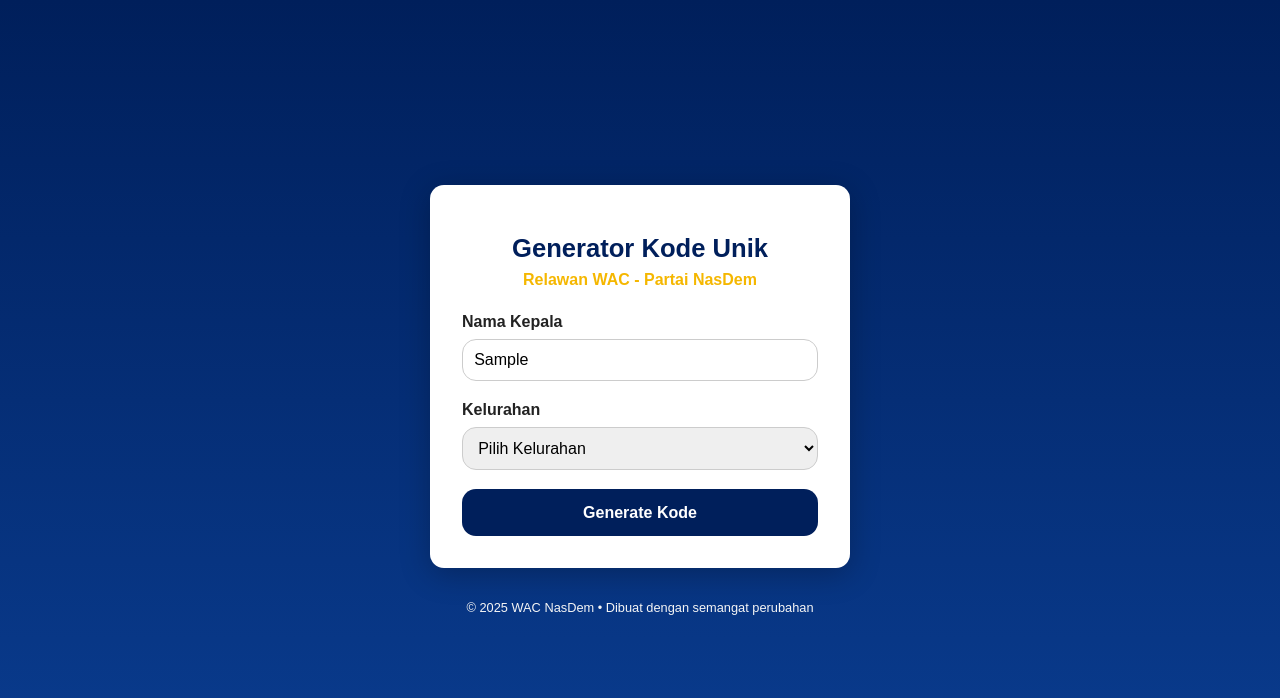
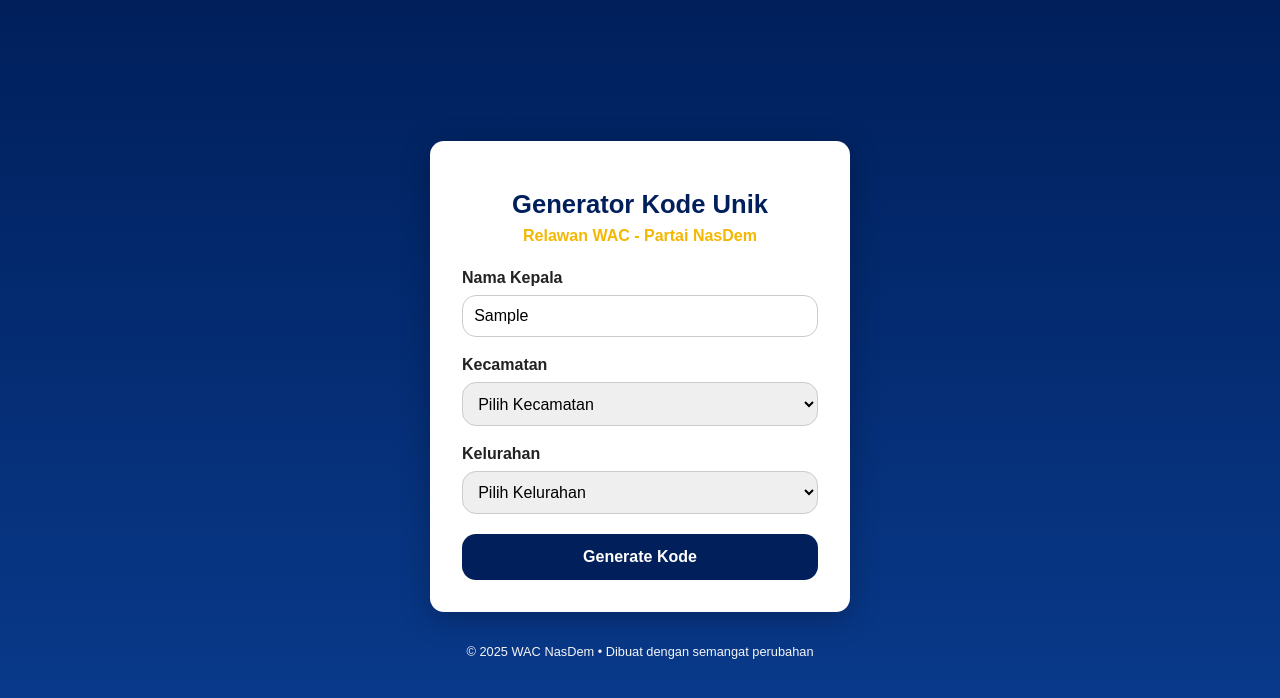
Before and after one commit to tkpch04/generate-token-wac, a plain HTML site: page index.html in a window 1280 px wide. Both pictures are taken after typing "Sample" into the empty fields and a click on the button "Generate Kode". Drawn offline with Linux system fonts and the light colour scheme.

Commit message:
index.html v.25

```diff
--- a/index.html
+++ b/index.html
@@ -15,9 +15,7 @@
       --radius: 14px;
     }
 
-    * {
-      box-sizing: border-box;
-    }
+    * { box-sizing: border-box; }
 
     body {
       font-family: 'Poppins', sans-serif;
@@ -115,7 +113,6 @@
       font-size: 0.8rem;
       color: #f5f5f5;
     }
-
   </style>
 </head>
 <body>
@@ -126,6 +123,16 @@
 
     <label for="nama">Nama Kepala</label>
     <input type="text" id="nama" placeholder="Contoh: Sari" required />
+
+    <label for="kecamatan">Kecamatan</label>
+    <select id="kecamatan">
+      <option value="">Pilih Kecamatan</option>
+      <option value="Cilandak">Cilandak</option>
+      <option value="Kebayoran Baru">Kebayoran Baru</option>
+      <option value="Pasar Minggu">Pasar Minggu</option>
+      <option value="Jagakarsa">Jagakarsa</option>
+      <option value="Pancoran">Pancoran</option>
+    </select>
 
     <label for="kelurahan">Kelurahan</label>
     <select id="kelurahan">
@@ -138,7 +145,6 @@
     </select>
 
     <button id="generateBtn">Generate Kode</button>
-
     <div class="result" id="result"></div>
   </div>
 
@@ -149,14 +155,14 @@
 
     document.getElementById("generateBtn").addEventListener("click", async () => {
       const nama = document.getElementById("nama").value.trim();
+      const kecamatan = document.getElementById("kecamatan").value.trim();
       const kelurahan = document.getElementById("kelurahan").value.trim();
-      const kecamatan = "Cilandak";
+      const resultDiv = document.getElementById("result");
 
-      const resultDiv = document.getElementById("result");
       resultDiv.style.display = "none";
 
-      if (!nama || !kelurahan) {
-        alert("Isi nama dan pilih kelurahan terlebih dahulu!");
+      if (!nama || !kecamatan || !kelurahan) {
+        alert("Isi semua data terlebih dahulu!");
         return;
       }
 
@@ -169,8 +175,8 @@
           body: JSON.stringify({ nama, kelurahan, kecamatan }),
           headers: { "Content-Type": "application/json" }
         });
+
         const data = await res.json();
-
         if (data.success) {
           resultDiv.innerHTML = `Kode Unik Kamu:<br><strong style="font-size:1.3rem;color:var(--gold)">${data.kode}</strong>`;
         } else {
```
